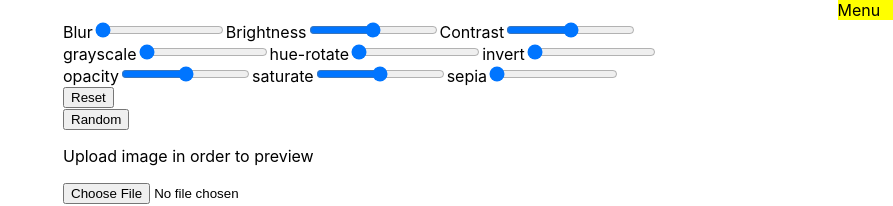
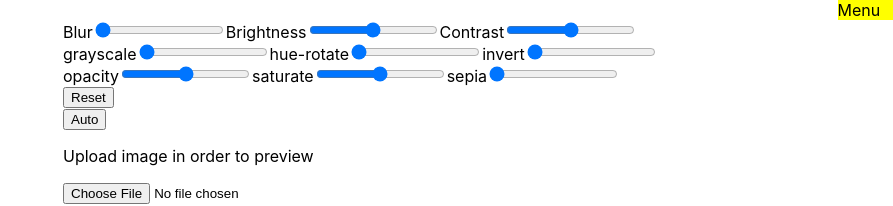
Before and after one commit to CoulKe/photo-editor, a React (Create React App) app in the folder myapp/: page / in a window 1280 px wide. Shown: the top 206 px of the page, without its empty margins (387-1280 px from the left). Built offline with nearby package versions, Linux system fonts and the light colour scheme.

Commit message:
Removed random, added auto

```diff
--- a/myapp/src/components/Filters.js
+++ b/myapp/src/components/Filters.js
@@ -169,7 +169,7 @@ function Filters() {
         </span>
         <br />
         <button onClick={handleReset}>Reset</button> <br />
-        <button onClick={handleClick}>Random</button>
+        <button onClick={handleClick}>Auto</button>
         <div id="preview">
           <p>Upload image in order to preview </p>
           <input type="file" name="image-file" id="upload" />
```
